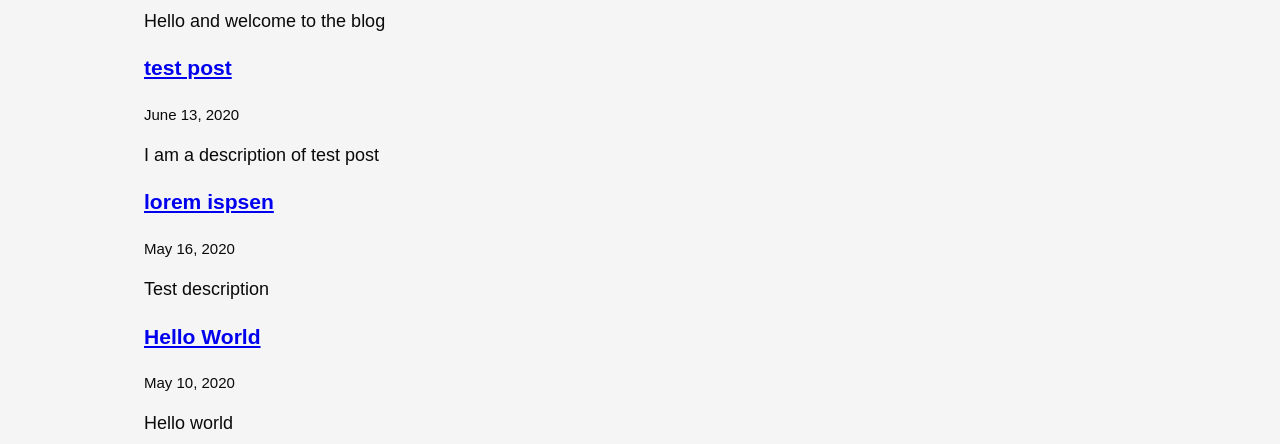
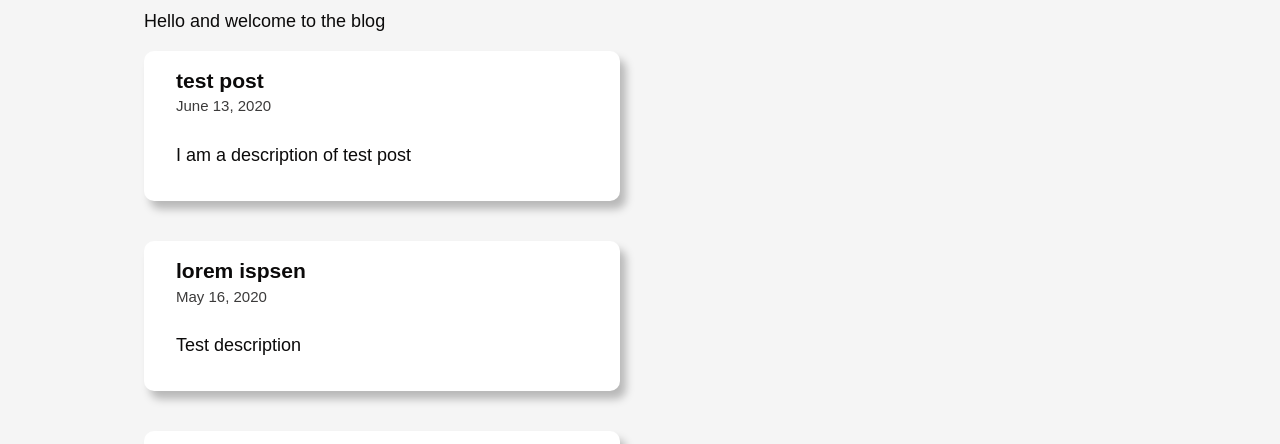
Before and after one commit to afspeirs/gatsby-midnight-train, a Gatsby site: page /blog in a window 1280 px wide. Shown: the part 270-714 px from the top of the page. Built offline with nearby package versions, Linux system fonts and the light colour scheme; Gatsby itself is replaced by a stand-in of ours.

Commit message:
Added card css

```diff
--- a/src/pages/band-members.js
+++ b/src/pages/band-members.js
@@ -2,6 +2,7 @@ import React from 'react';
 import PropTypes from 'prop-types';
 import { graphql } from 'gatsby';
 
+import styles from '../styles/card.module.scss';
 import Layout from '../components/layout';
 import SEO from '../components/seo';
 
@@ -18,9 +19,9 @@ const BandMembersPage = ({ data, location }) => {
       {/* eslint-disable-next-line react/no-danger */}
       <div dangerouslySetInnerHTML={{ __html: content.html }} />
 
-      <div>
+      <div className={styles.cardContainer}>
         {members.map((member) => (
-          <article key={member.name}>
+          <article key={member.name} className={styles.card}>
             <header>
               <h3>{member.name}</h3>
               <small>{member.instrument}</small>
--- a/src/pages/blog.js
+++ b/src/pages/blog.js
@@ -2,6 +2,7 @@ import React from 'react';
 import PropTypes from 'prop-types';
 import { Link, graphql } from 'gatsby';
 
+import styles from '../styles/card.module.scss';
 import Layout from '../components/layout';
 import SEO from '../components/seo';
 
@@ -19,11 +20,12 @@ const BlogPage = ({ data, location }) => {
       {/* eslint-disable-next-line react/no-danger */}
       <div dangerouslySetInnerHTML={{ __html: content.html }} />
 
+      <div className={styles.cardContainer}>
         {posts.map(({ node }) => {
           const postTitle = node.frontmatter.title || node.fields.slug;
 
           return (
-          <article key={node.fields.slug}>
+            <article key={node.fields.slug} className={styles.card}>
               <header>
                 <h3>
                   <Link to={node.fields.slug}>{postTitle}</Link>
@@ -41,6 +43,7 @@ const BlogPage = ({ data, location }) => {
             </article>
           );
         })}
+      </div>
     </Layout>
   );
 };
--- /dev/null
+++ b/src/styles/card.module.scss
@@ -0,0 +1,61 @@
+.card-container {
+  margin-bottom: 98px;
+}
+
+.card {
+  position: relative;
+  background: var(--clr-light);
+  border-radius: 10px;
+  padding: 16px 32px;
+  margin-bottom: 40px;
+  box-shadow: 6px 8px 8px rgba(0,0,0,0.25);
+  transition: box-shadow 0.1s ease-in-out;
+
+  &:hover {
+    box-shadow: 6px 16px 16px rgba(0,0,0,0.25);
+
+    a {
+      color: var(--clr-tertiary);
+    }
+  }
+
+  a {
+    text-decoration: none;
+    color: inherit;
+
+    &:focus {
+      color: var(--clr-tertiary);
+    }
+
+    &:after {
+      content: '';
+      position: absolute;
+      top: 0;
+      left: 0;
+      width: 100%;
+      height: 100%;
+    }
+  }
+  h3 {
+    margin: 0;
+  }
+
+  header {
+    padding-bottom: 8px;
+  }
+  small {
+    opacity: 0.8;
+  }
+}
+
+
+@media (min-width: 850px) {
+  .card-container {
+    display: flex;
+    justify-content: space-between;
+    flex-wrap: wrap;
+  }
+  .card {
+    width: 48%;
+  }
+}
```
Lines whose indentation alone changed are shown as unchanged.
